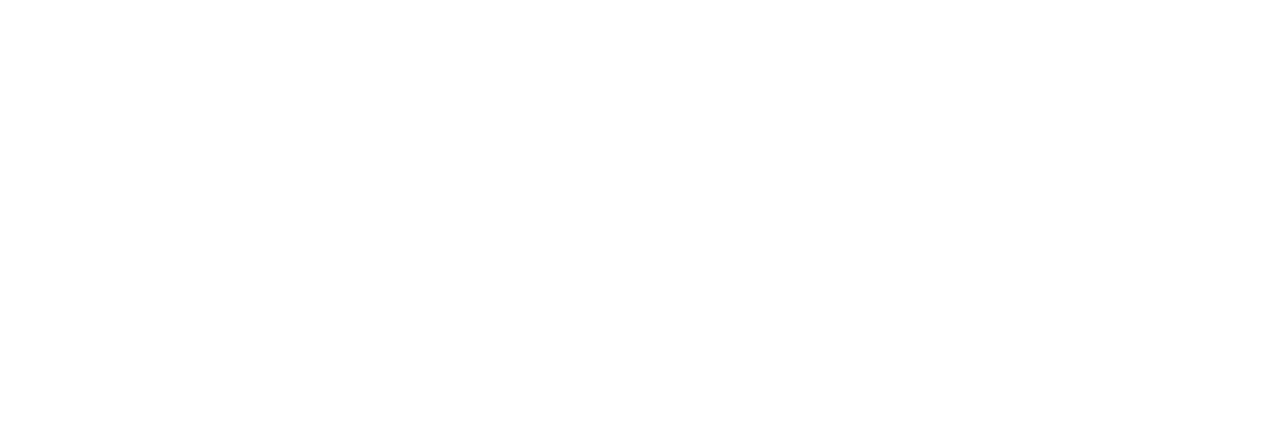
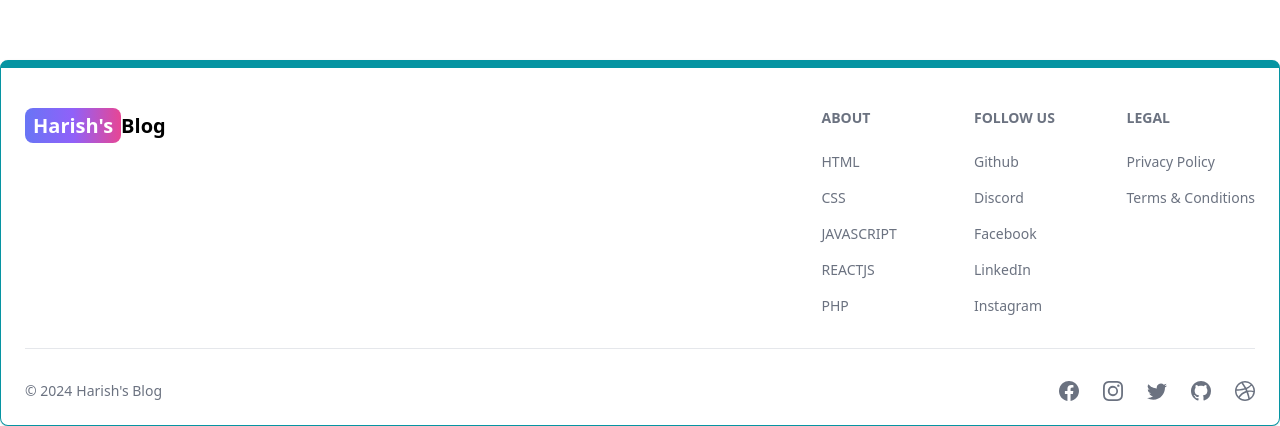
Before and after one commit to Harish0916/mern-blog, a React (Vite) app in the folder client/: page /sign-up in a window 1280 px wide. Shown: the part 884-1310 px from the top of the page. Before the commit the page ends 944 px from the top, so only its background shows below. Built offline with nearby package versions, Linux system fonts and the light colour scheme.

Commit message:
Create and Add Footer Component

```diff
--- a/client/src/App.jsx
+++ b/client/src/App.jsx
@@ -7,6 +7,7 @@
 import SignIn from './pages/SignIn';
 import SignUp from './pages/SignUp';
 import Header from './components/Header';
+import FooterCom from './components/Footer';
 
 export default function App() {
   return (
@@ -20,6 +21,7 @@
         <Route path='/sign-in' element={<SignIn/>} />
         <Route path='/sign-up' element={<SignUp />} />
       </Routes>
+      <FooterCom/>
     </BrowserRouter>
   )
 }
--- /dev/null
+++ b/client/src/components/Footer.jsx
@@ -0,0 +1,85 @@
+import React from 'react'
+import {Footer} from 'flowbite-react';
+import { Link } from 'react-router-dom';
+import {BsFacebook, BsInstagram, BsTwitter, BsGithub, BsDribbble} from 'react-icons/bs';
+
+export default function FooterCom() {
+  return (
+    <Footer container className='border border-t-8 border-teal-500'>
+      <div className="w-full max-w-7xl mx-auto">
+        <div className="grid w-full justify-between sm:flex md:grid-cols-1">
+          <div className="mt-5">
+            <Link to="/" className='self-center whitespace-nowrap text-lg sm:text-xl font-semibold dark:text-white'>
+              <span className='px-2 py-1 bg-gradient-to-r from-indigo-500 via-purple-500 to-pink-500 rounded-lg text-white'>Harish's</span>
+              Blog
+            </Link>
+          </div>
+          <div className="grid grid-cols-2 gap-8 mt-4 sm:grid-cols-3 sm:gap-6">
+            <div>
+              <Footer.Title title='About'/>
+              <Footer.LinkGroup col>
+                <Footer.Link href='https://html.com/' target='_blank' rel='noopener noreferrer'>
+                  HTML
+                </Footer.Link>
+                <Footer.Link href='https://www.w3.org/Style/CSS/Overview.en.html' target='_blank' rel='noopener noreferrer'>
+                  CSS
+                </Footer.Link>
+                <Footer.Link href='https://www.javascript.com/' target='_blank' rel='noopener noreferrer'>
+                  JAVASCRIPT
+                </Footer.Link>
+                <Footer.Link href='https://legacy.reactjs.org/' target='_blank' rel='noopener noreferrer'>
+                  REACTJS
+                </Footer.Link>
+                <Footer.Link href='https://www.php.net/' target='_blank' rel='noopener noreferrer'>
+                  PHP
+                </Footer.Link>
+              </Footer.LinkGroup>
+            </div>
+            <div>
+              <Footer.Title title='Follow Us'/>
+              <Footer.LinkGroup col>
+                <Footer.Link href='#' target='_blank' rel='noopener noreferrer'>
+                  Github
+                </Footer.Link>
+                <Footer.Link href='#' target='_blank' rel='noopener noreferrer'>
+                  Discord
+                </Footer.Link>
+                <Footer.Link href='#' target='_blank' rel='noopener noreferrer'>
+                  Facebook
+                </Footer.Link>
+                <Footer.Link href='#' target='_blank' rel='noopener noreferrer'>
+                  LinkedIn
+                </Footer.Link>
+                <Footer.Link href='#' target='_blank' rel='noopener noreferrer'>
+                  Instagram
+                </Footer.Link>
+              </Footer.LinkGroup>
+            </div>
+            <div>
+              <Footer.Title title='Legal'/>
+              <Footer.LinkGroup col>
+                <Footer.Link href='#' target='_blank'>
+                  Privacy Policy
+                </Footer.Link>
+                <Footer.Link href='#' target='_blank'>
+                  Terms &amp; Conditions
+                </Footer.Link>
+              </Footer.LinkGroup>
+            </div>
+          </div>
+        </div>
+        <Footer.Divider />
+        <div className="w-full sm:flex sm:items-center sm:justify-between">
+          <Footer.Copyright href='#' by="Harish's Blog" year={new Date().getFullYear()} />
+          <div className="flex gap-6 sm:mt-0 mt-4 sm:justify-center">
+            <Footer.Icon href='#' icon={BsFacebook} />
+            <Footer.Icon href='#' icon={BsInstagram} />
+            <Footer.Icon href='#' icon={BsTwitter} />
+            <Footer.Icon href='#' icon={BsGithub} />
+            <Footer.Icon href='#' icon={BsDribbble} />
+          </div>
+        </div>
+      </div>
+    </Footer>
+  )
+}
```
